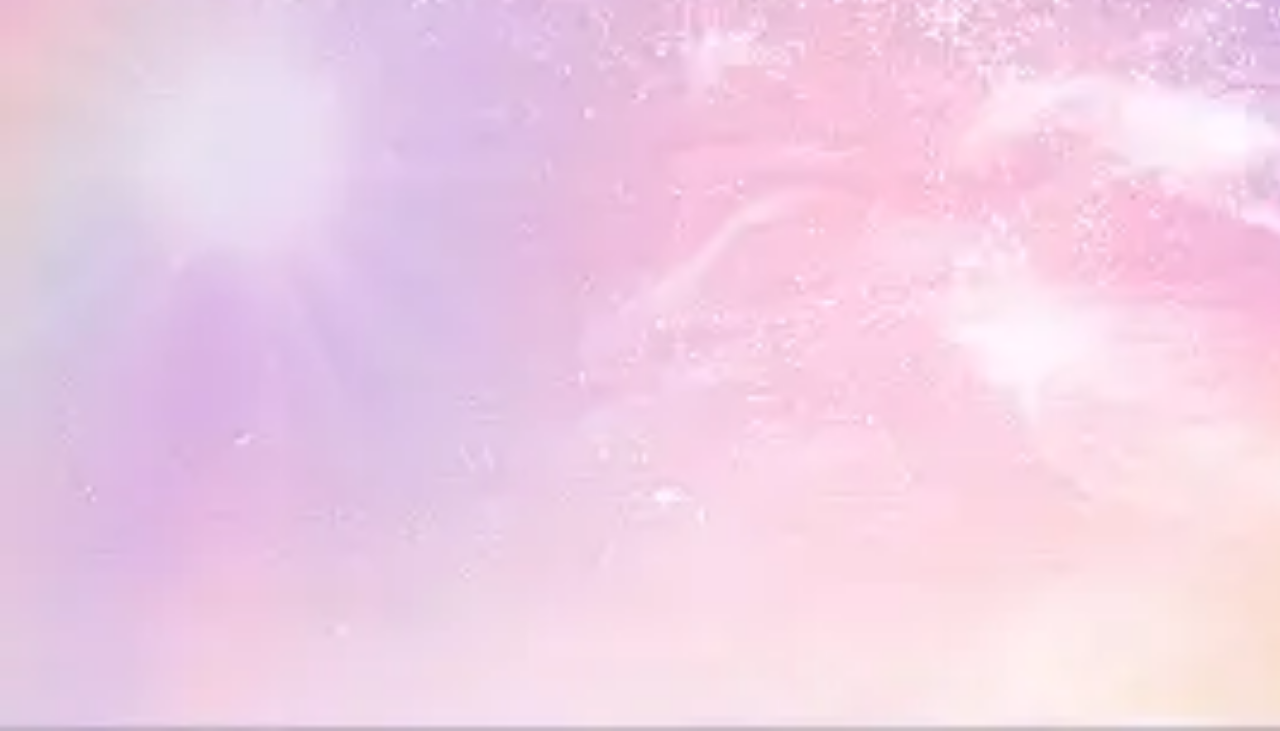
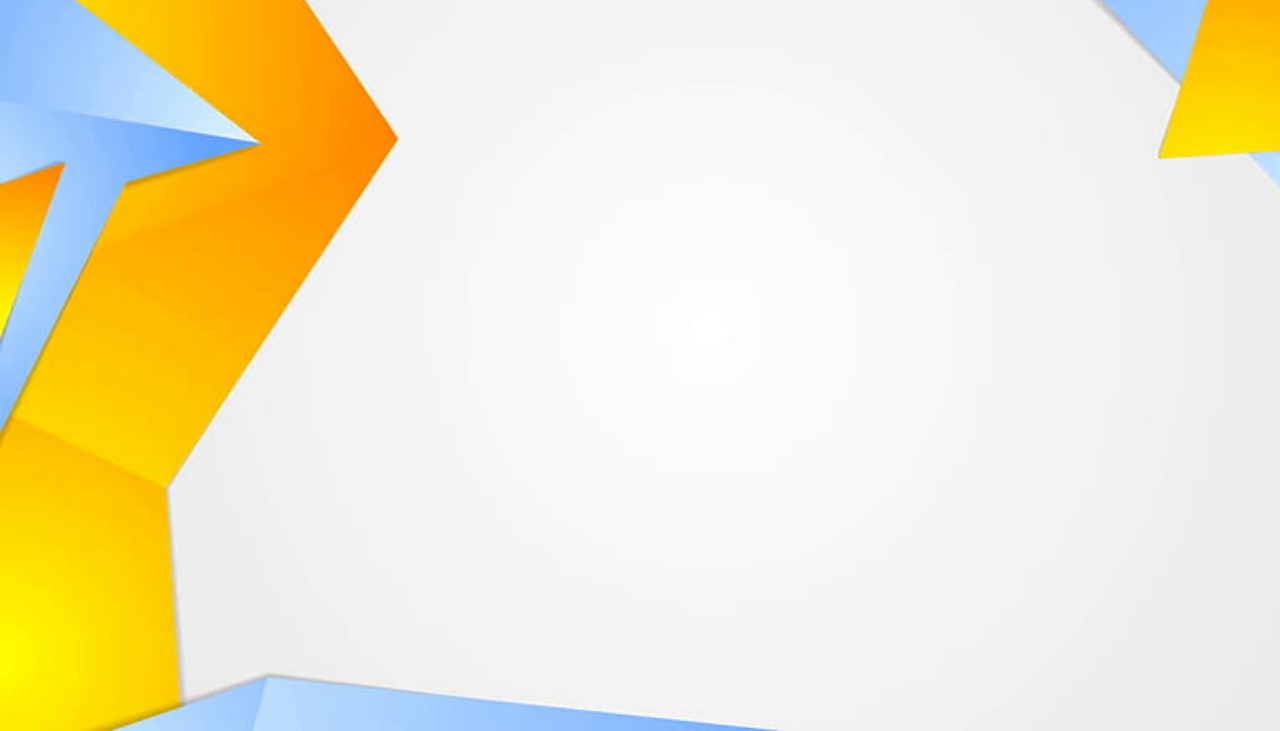
Before and after one commit to khananjam/appilo, a plain HTML site: page index.html in a window 1280 px wide. Shown: the part 69-800 px from the top of the page. Drawn offline with Linux system fonts and the light colour scheme; a web font is replaced by a local one.

Commit message:
add new banner

```diff
--- a/assests/css/style.css
+++ b/assests/css/style.css
@@ -47,7 +47,7 @@ header{
 
 
     height: 100dvh;
-    background-image: url(../images/component.webp);
+    background-image: url(../images/desktop.jpg);
     background-repeat: no-repeat;
     position: relative;
     background-size: cover;
```
Also changed, not shown: assests/images/desktop.jpg (added), assests/images/images.jpeg (added).
